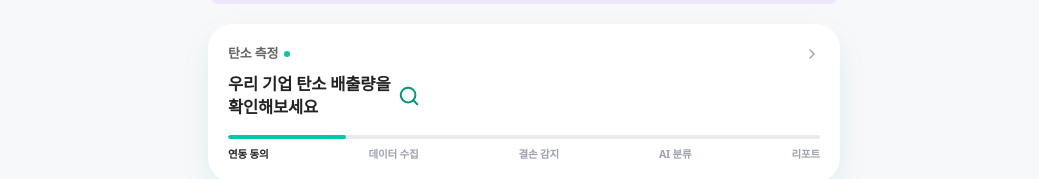
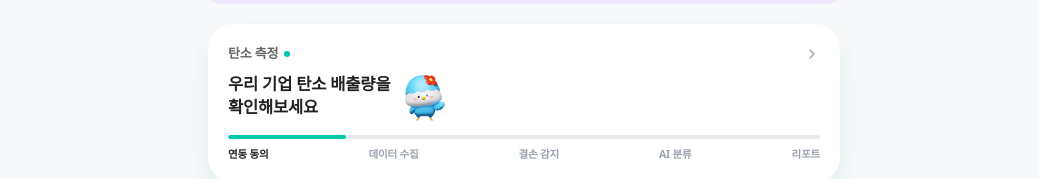
Before and after one commit to alswl722/GamTan-public, a Next.js app in the folder web/: page /owner in a window 1280 px wide. Shown: the part 173-352 px from the top of the page, without its empty margins (116-1155 px from the left). Built offline with nearby package versions, Linux system fonts and the light colour scheme; no server answers; a web font is replaced by a local one.

Commit message:
fix(owner): 홈 화면 프로모 카드 아이콘을 똑디 마스코트 이미지로 교체

```diff
--- a/web/app/owner/page.tsx
+++ b/web/app/owner/page.tsx
@@ -1,8 +1,9 @@
 "use client";
 
+import Image from "next/image";
 import Link from "next/link";
 import { useEffect, useState } from "react";
-import { ChevronRight, Search } from "lucide-react";
+import { ChevronRight } from "lucide-react";
 import { getCompanies, getCompanyId, setCompanyId, type CompanyListItem } from "@/lib/api";
 
 /** 사장님 앱 메인 화면 — 계정(로그인) 개념이 없어 기업을 직접 골라야 한다.
@@ -93,13 +94,19 @@ export default function OwnerHomePage() {
           <ChevronRight size={16} className="shrink-0 text-faint" />
         </span>
 
-        <span className="mt-2.5 flex items-center gap-2">
+        <span className="mt-2.5 flex items-center gap-1">
           <span className="text-[16.5px] font-extrabold leading-snug text-ink">
             우리 기업 탄소 배출량을
             <br />
             확인해보세요
           </span>
-          <Search size={22} strokeWidth={2.2} className="shrink-0 text-brand-ink" />
+          <Image
+            src="/ddockdi_1.png"
+            alt=""
+            width={56}
+            height={56}
+            className="-my-2 shrink-0"
+          />
         </span>
 
         <span className="mt-4 block h-1 overflow-hidden rounded-full bg-line">
```
Also changed, not shown: web/public/ddockdi_1.png (added).
